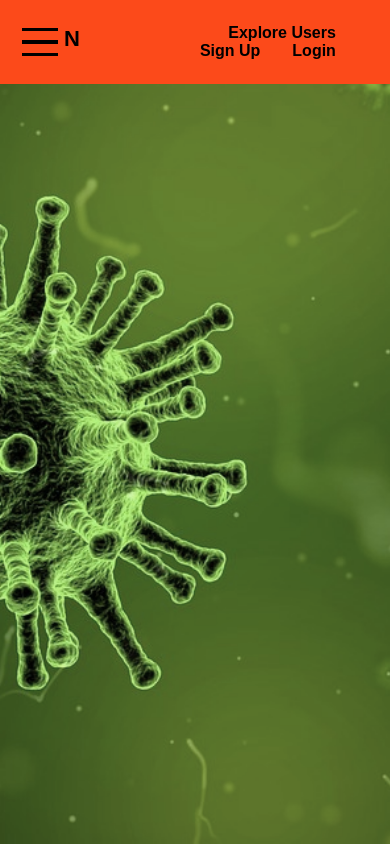
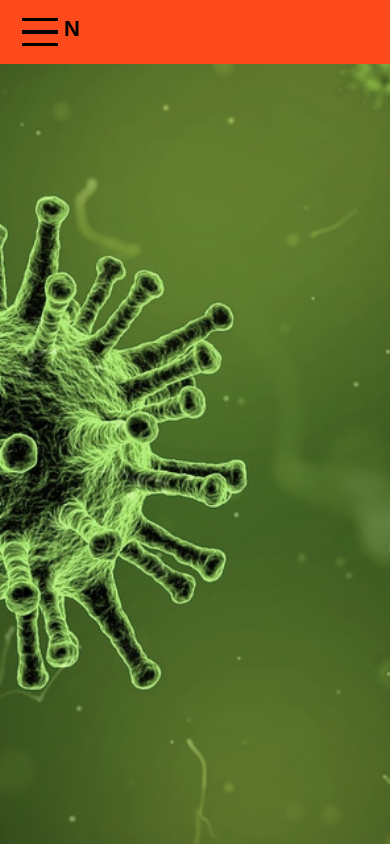
Before and after one commit to nealthom/social, a React (Create React App) app in the folder client/: page / in a window 390 px wide. Built offline with nearby package versions, Linux system fonts and the light colour scheme.

Commit message:
responsive design

```diff
--- a/client/src/components/layout/Navbar.js
+++ b/client/src/components/layout/Navbar.js
@@ -8,6 +8,7 @@ export class Navbar extends Component {
     this.setState({
       mobileNav: !this.state.mobileNav
     });
+    console.log(this.state.mobileNav)
   };
   render() {
     let mobileNav = '';
--- a/client/src/components/layout/Navbar.module.css
+++ b/client/src/components/layout/Navbar.module.css
@@ -12,7 +12,7 @@ body {
   display: none;
   z-index: 100;
   width: 100%;
-  height: 100%;
+  height: 100vh;
   background: rgba(0, 0, 0, 0.5);
 }
 
@@ -46,11 +46,9 @@ body {
   left: 0;
   padding: 8px 16px;
   z-index: 100;
-}
-
-.navbar_header > div {
-  display: inline-block;
-  vertical-align: middle;
+  display: flex;
+  align-items: center;
+  justify-content: space-between;
 }
 
 .main_header__brand {
@@ -91,6 +89,12 @@ body {
   border-bottom: 5px solid white;
 }
 
+@media (max-width: 40rem) {
+  .main_nav__items {
+    display: none;
+  }
+}
+
 .mobile_nav {
   position: fixed;
   z-index: 201;
```
